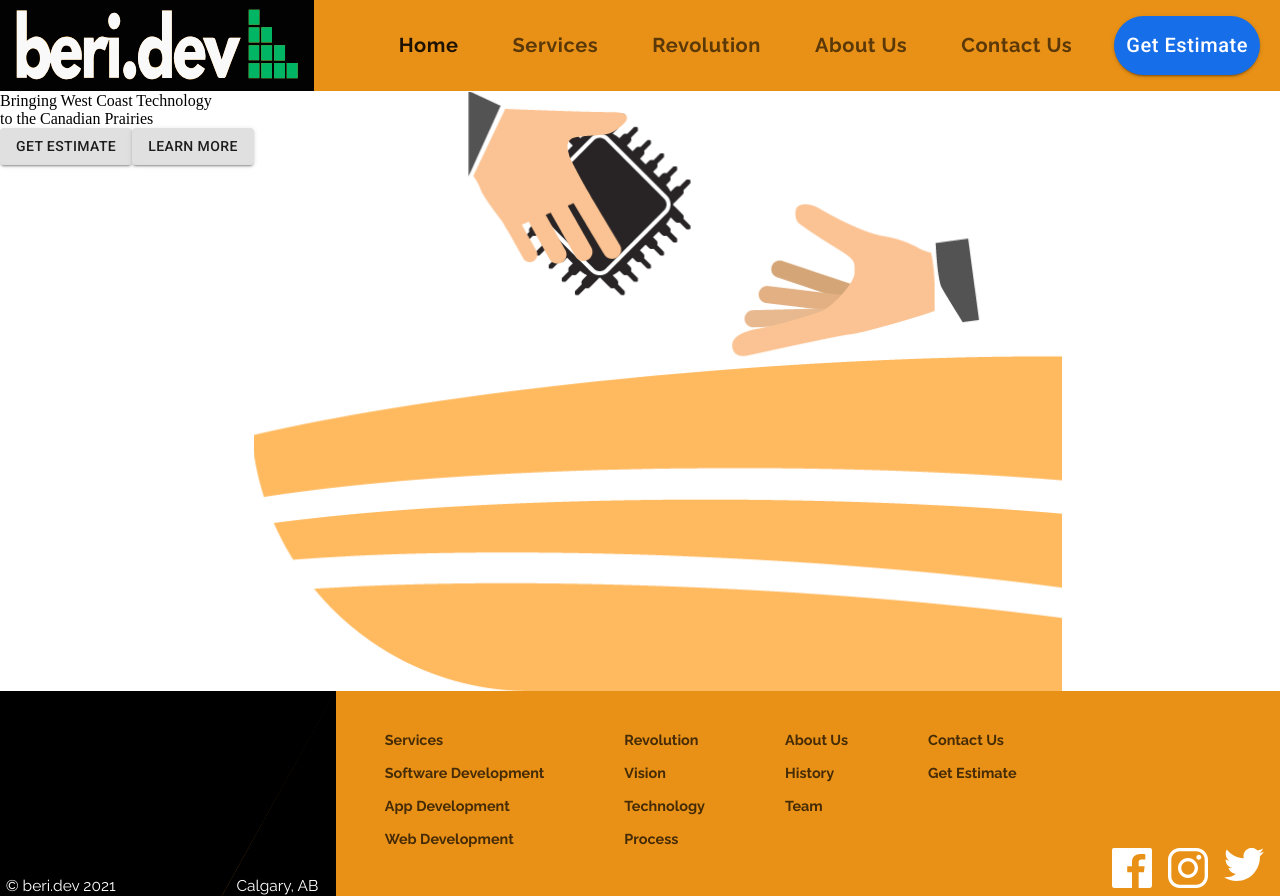
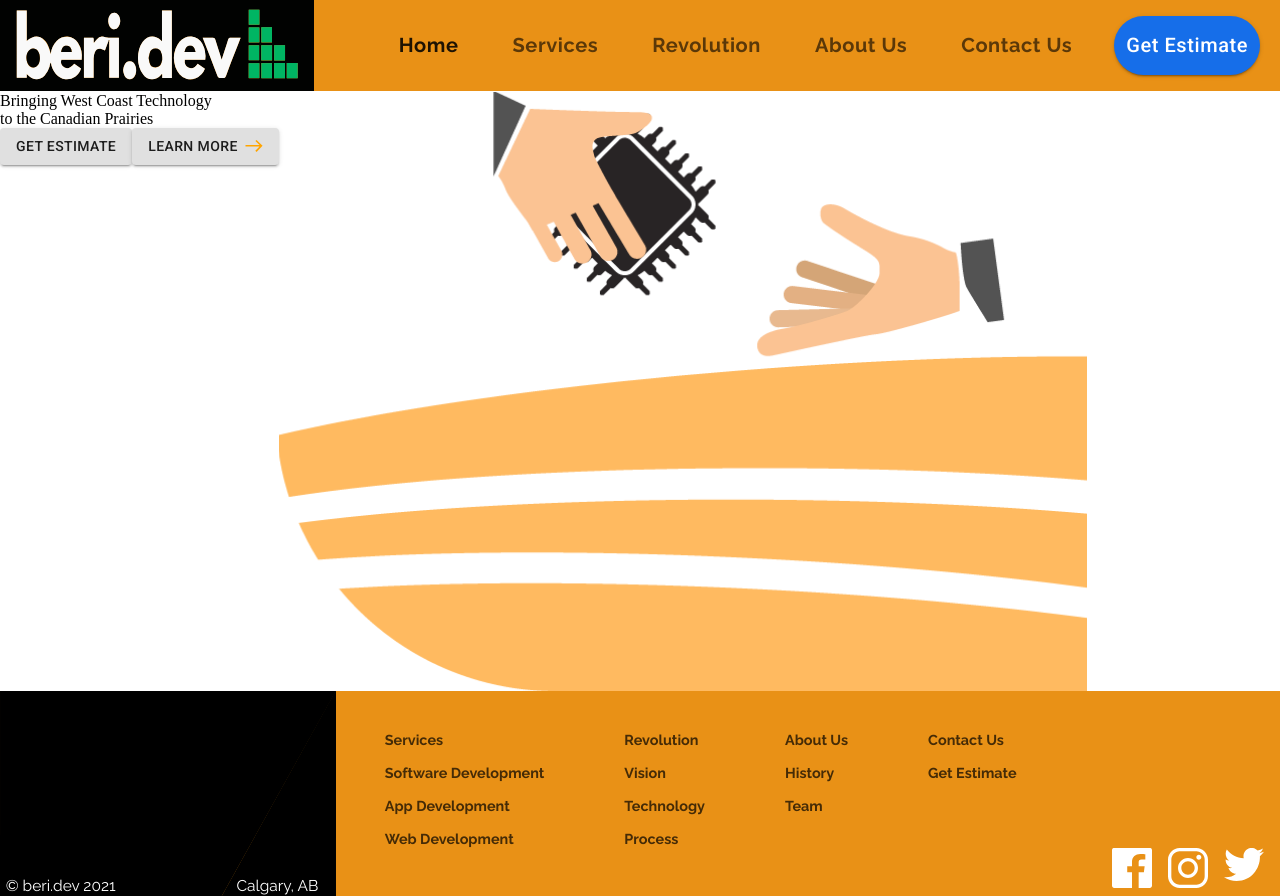
Before and after one commit to HAZberi/tech-company-website, a React (Create React App) app: page / in a window 1280 px wide. Built offline with nearby package versions, Linux system fonts and the light colour scheme.

Commit message:
custom Button Arrow

```diff
--- a/src/components/LandingPage.js
+++ b/src/components/LandingPage.js
@@ -4,6 +4,7 @@ import {makeStyles} from "@material-ui/core/styles"
 import Grid from "@material-ui/core/Grid";
 import Button from "@material-ui/core/Button";
 import animationData from "../animations/landinganimation/data.js";
+import ButtonArrow from "./ui/ButtonArrow";
 
 const useStyles =  makeStyles(theme => ({
 
@@ -32,7 +33,7 @@ const LandingPage = () => {
                   <Grid item>
                     <Button variant="contained">
                       Learn More
-
+                      <ButtonArrow width={25} height={18} fill="orange" />
                     </Button>
                   </Grid>
                 </Grid>
--- a/src/components/ui/ButtonArrow.js
+++ b/src/components/ui/ButtonArrow.js
@@ -8,9 +8,9 @@ export default function ButtonArrow(props) {
       width={props.width}
       height={props.height}
       fill={props.fill}
-      viewBox="0 0 22 22"
+      viewBox="-5 0 16 18"
     >
-      <path d="M9 3L7.94 4.06l4.19 4.19H3v1.5h9.13l-4.19 4.19L9 15l6-6z" />
+      <path d="M 9 3 L 7.94 4.06 l 4.06 3.94 H -1.998 v 1.538 h 14.012 l -4.19 4.19 L 9.061 14.986 l 5.986 -6.324 z" />
     </svg>
   );
 }
```
Also changed, not shown: 1 other file (tests, documents, lock files or other folders).
